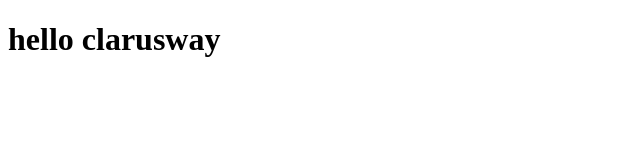
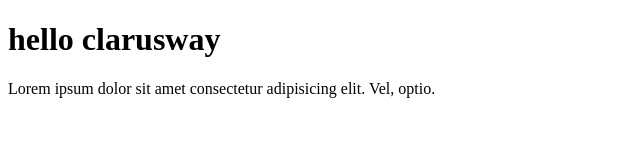
Before and after one commit to Yunusplt/senaryo, a plain HTML site: page index.html in a window 1280 px wide. Shown: the whole page, without its empty margins (0-640 px from the left). Drawn offline with Linux system fonts and the light colour scheme.

Commit message:
html e Lorem eklendi

```diff
--- a/index.html
+++ b/index.html
@@ -8,5 +8,6 @@
 </head>
 <body>
     <h1>hello clarusway</h1>
+    <p>Lorem ipsum dolor sit amet consectetur adipisicing elit. Vel, optio.</p>
 </body>
 </html>
```
